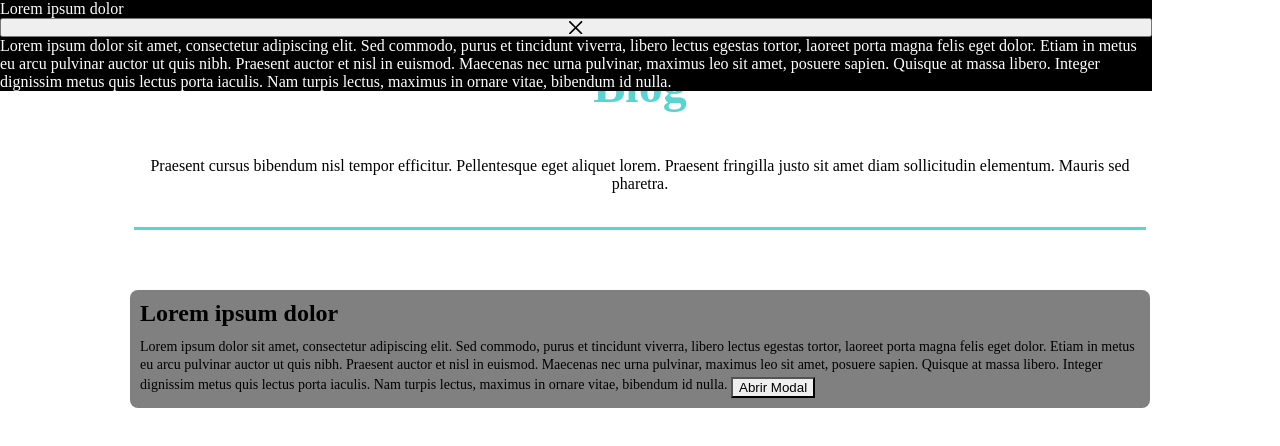
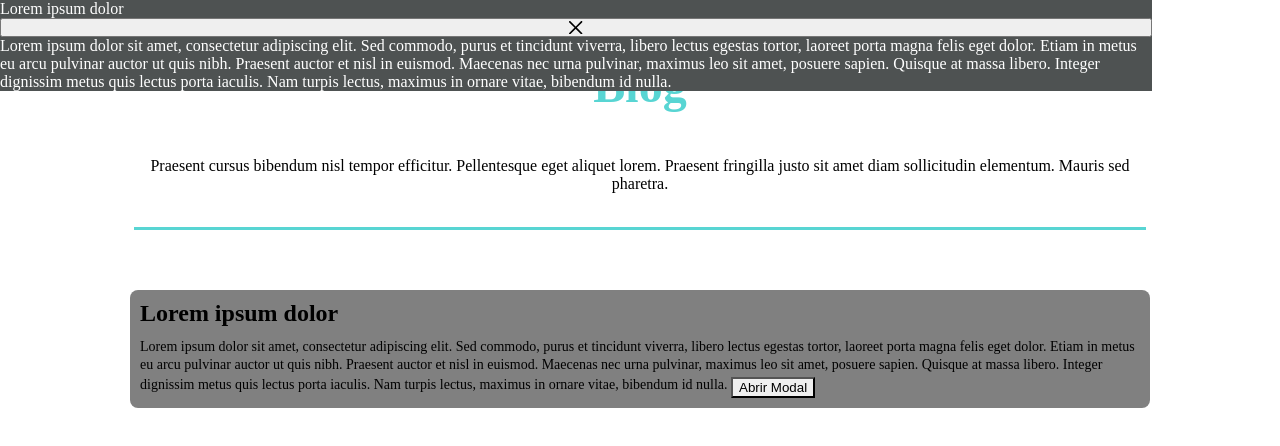
Before and after one commit to chiachio-pedro/easy-freela, a Next.js app in the folder frontend/: page /blog in a window 1280 px wide. Both pictures are taken after a click on the button "Abrir Modal". Shown: the top 446 px of the page. Built offline with nearby package versions, Linux system fonts and the light colour scheme.

Commit message:
change: modal color

```diff
--- a/frontend/src/pages/blog.tsx
+++ b/frontend/src/pages/blog.tsx
@@ -70,7 +70,7 @@ export default function Blog() {
 
           <Modal isOpen={isOpen} onClose={handleClose} size="xl">
             <ModalOverlay />
-            <ModalContent style={{ background: 'black', color: 'white', width: '90%', maxWidth: '1200px' }}>
+            <ModalContent style={{ background: '#4e5252', color: 'white', width: '90%', maxWidth: '1200px' }}>
               <ModalHeader>Lorem ipsum dolor</ModalHeader>
               <ModalCloseButton />
               <ModalBody>
```
